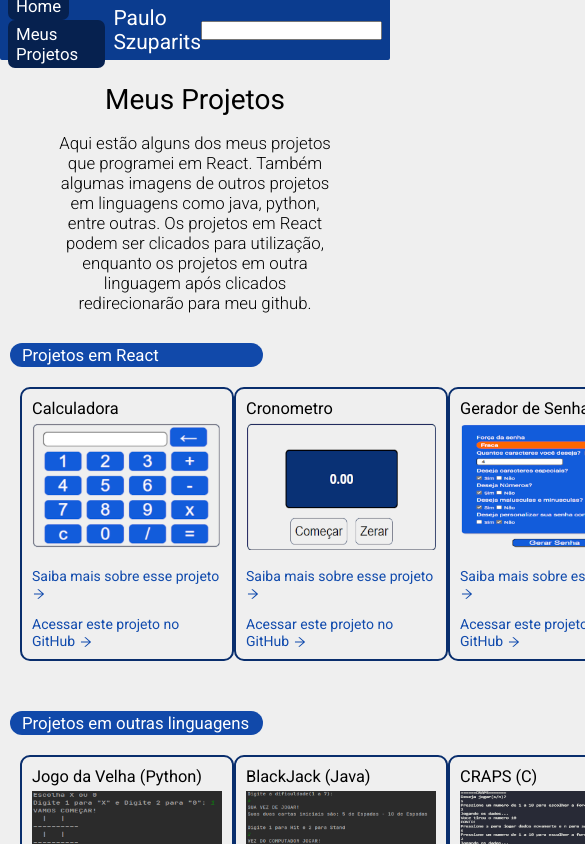
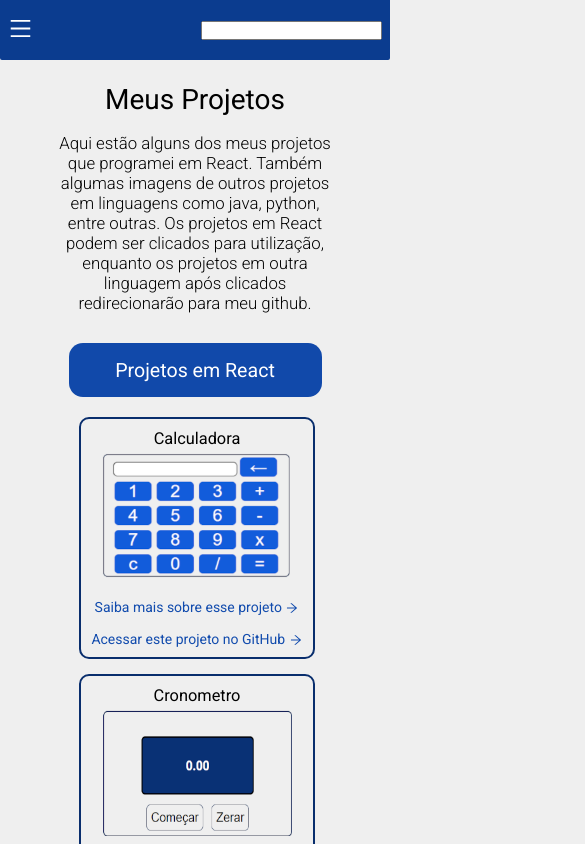
Before and after one commit to pauloszuparits/Portfolio-front-end-REACT, a React (Create React App) app: page /projetos in a window 390 px wide. Shown: the top 844 px of the page, 585 px wide, since content can reach past the window. Built offline with nearby package versions, Linux system fonts and the light colour scheme.

Commit message:
was added some styles to make the site responsive

```diff
--- a/src/components/Header/header.css
+++ b/src/components/Header/header.css
@@ -26,3 +26,8 @@
     background-color: #011029;
     border: solid 1px white;
 }
+
+.hotdog button{
+    background-color: transparent;
+    border: none;
+}
--- a/src/components/Header/index.js
+++ b/src/components/Header/index.js
@@ -1,21 +1,26 @@
 import { Link } from "react-router-dom"
 import './header.css'
+import {AiOutlineMenu} from 'react-icons/ai'
 export default function Header(){
     return(
+        <div>
             <div className="cabecalho">
-
                 <div className="botoes-cabecalho">
                     <Link to="/">Home</Link>
                     <Link to="/projetos">Meus Projetos</Link>
                 </div>
-
+                <div className="hotdog">
+                    <button>
+                        <AiOutlineMenu size={25} color={'#fff'}/>
+                    </button>
+                </div>
                 <div>
                     <h2 id="logo-principal">Paulo Szuparits</h2>
                 </div>
-
                 <div>
                     <input type="search" />
                 </div>
             </div>
+        </div>
     )
 }
--- a/src/pages/Projetos/index.js
+++ b/src/pages/Projetos/index.js
@@ -101,8 +101,8 @@ export default function Projetos(){
                             <p>Acessar este projeto no GitHub <AiOutlineArrowRight/></p>
                             </a>
                         </div>
-                        {/* dfsdf */}
-                        <div className="imgProjetos">
+
+                        <div className="imgProjetos chatbot">
                             <h3>ChatBot (Java) </h3>
                             <Link to="/projetos/chatbot"><img id="tarefas" src={imgChat} /></Link>
                             <Link to="/projetos/chatbot"> <p>Saiba mais sobre esse projeto <AiOutlineArrowRight/></p>  </Link>
--- a/src/pages/Projetos/projetos.css
+++ b/src/pages/Projetos/projetos.css
@@ -4,8 +4,6 @@
     margin-top: 15px;
     margin-bottom: 9px;
 }
-
-
 
 .texto-projetos{
     display: flex;
@@ -31,7 +29,9 @@
     font-size: 1.2em;
 }
 
-
+.hotdog{
+    display: none;
+}
 
 .projetos-react{
     margin-bottom: 50px;
@@ -104,3 +104,84 @@
 .imgProjetos a p{
     margin-top: 15px;
 }
+
+
+@media screen and (max-width: 560px) {
+    #logo-principal{
+        display: none;
+    }
+
+    .botoes-cabecalho{
+        display: none;
+    }
+
+    .hotdog{
+        display: block;
+    }
+
+    .projetos-react h2{
+        margin: auto;
+        margin-bottom: 20px;
+    }
+    .imagens-projetos{
+        display: block;
+        width: 300px;
+        text-align: center;
+        margin-right: auto;
+        margin-left: auto;
+    }
+
+    .imgProjetos{
+        margin-bottom: 20px;
+
+    }
+
+    .titulo-projetos2{
+        justify-content: center;
+        font-size: 1.6em;
+        height: 60px;
+    }
+
+    .imgProjetos:first-child{
+        margin-left: 0px;
+    }
+
+    .imgProjetos:last-child{
+        margin-right: 0px;
+    }
+
+    .chatbot{
+        margin-bottom: 200px;
+    }
+}
+
+@media screen and  (max-width: 1000px){
+    .projetos-react h2{
+        margin: auto;
+        margin-bottom: 20px;
+    }
+    .titulo-projetos2{
+        justify-content: center;
+        font-size: 1.4em;
+        height: 54px;
+    }
+
+    .imagens-projetos{
+        display: block;
+
+    }
+
+    .imgProjetos:first-child{
+        margin-left: 19px;
+    }
+
+
+
+    .imgProjetos{
+        display: inline-block;
+        margin-left: 19px;
+        margin-right: 15px;
+        margin-bottom: 15px;
+    }
+
+}
```
Lines whose indentation alone changed are shown as unchanged.
